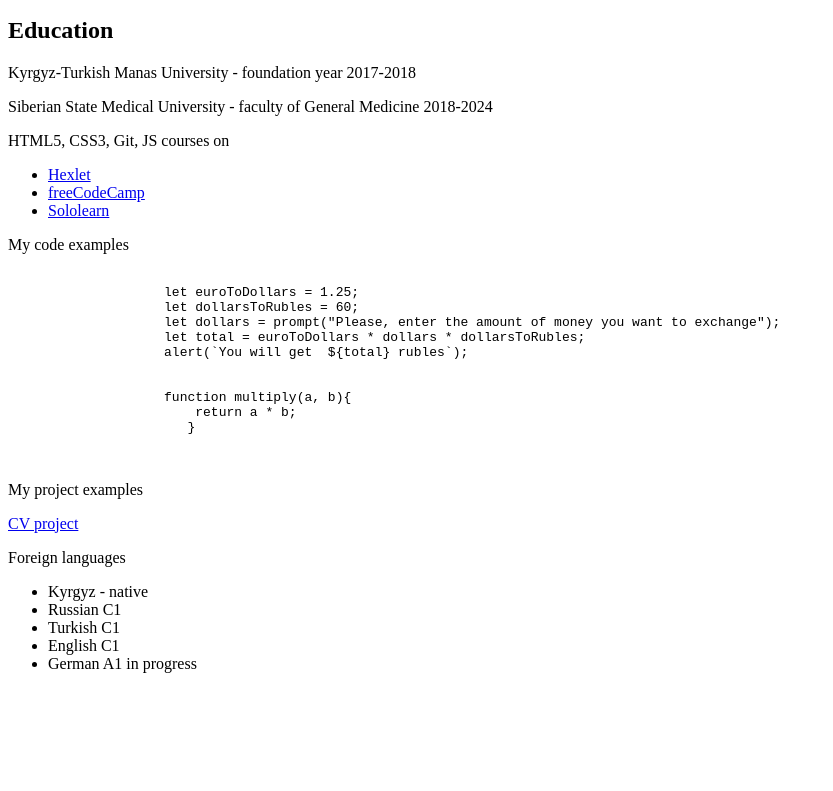
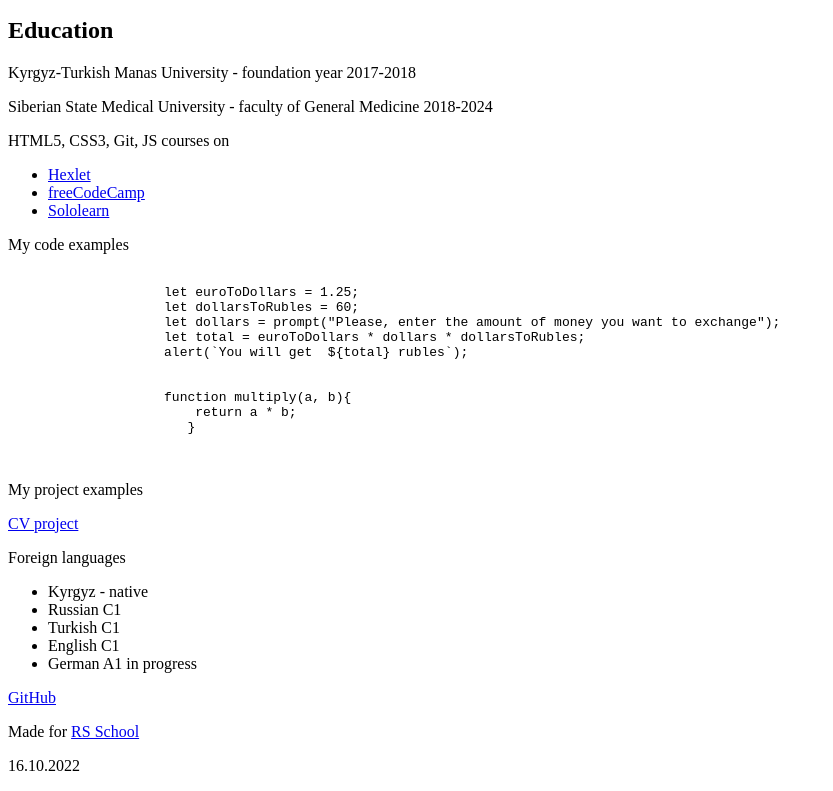
Before and after one commit to Sezim-Azemkulova/rsschool-cv, a plain HTML site: page index.html in a window 1280 px wide. Shown: the part 559-1350 px from the top of the page, without its empty margins (0-833 px from the left). Before the commit the page ends 1248 px from the top, so only its background shows below. Drawn offline with Linux system fonts and the light colour scheme.

Commit message:
docs: update cv

```diff
--- a/index.html
+++ b/index.html
@@ -79,5 +79,10 @@
                 <li>German A1 in progress</li>
             </ul>
         </section>
+        <footer>
+            <a href="https://github.com/Sezim-Azemkulova" target="_blank">GitHub</a>
+            <p>Made for <a href ="https://rs.school/js-en/" target="_blank">RS School</a></p>
+            <p>16.10.2022</p>
+        </footer>
     </body>
 </html>
```
Also changed, not shown: rs_school_js.svg (added).
